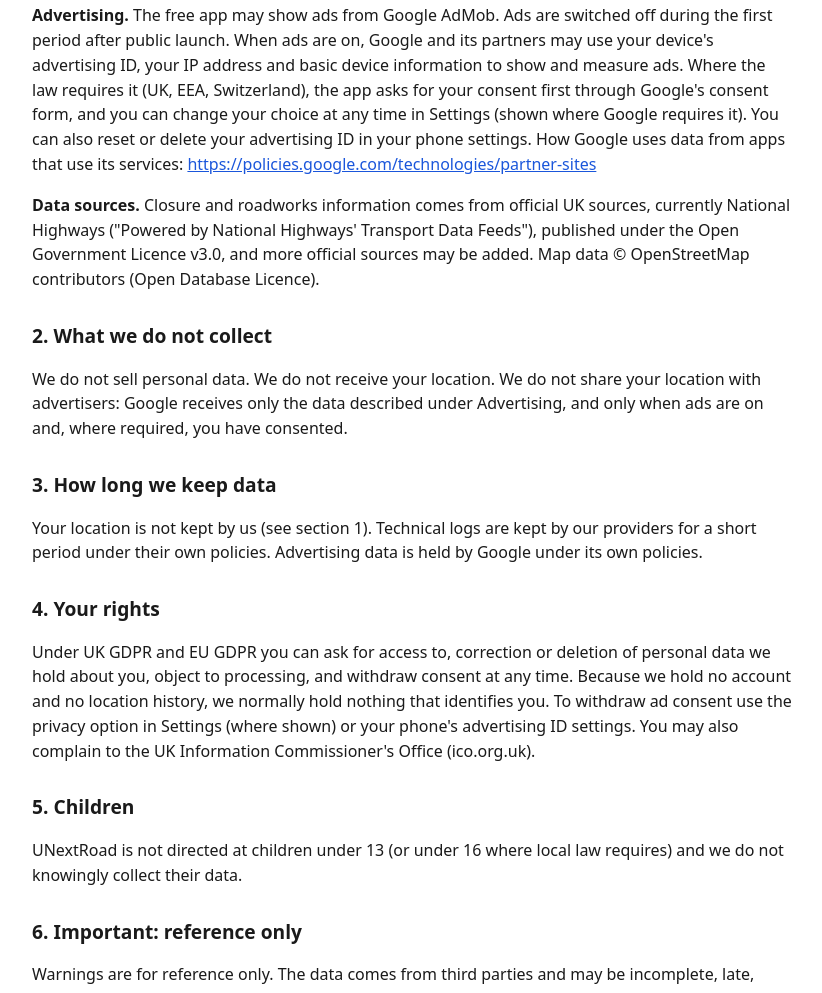
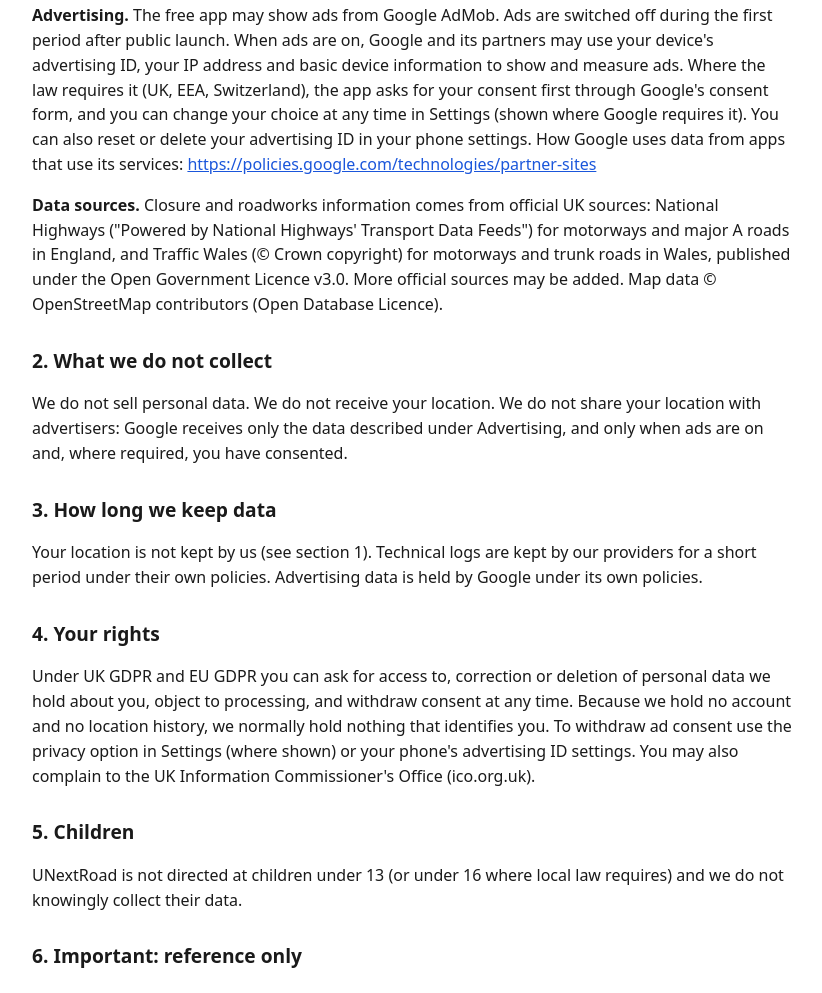
Before and after one commit to oldenoffice3d-art/eontar-app-pages, a plain HTML site: page unextroad/index.html in a window 1280 px wide. Shown: the part 752-1745 px from the top of the page, without its empty margins (228-1050 px from the left). Drawn offline with Linux system fonts and the light colour scheme.

Commit message:
UNextRoad policy: add Traffic Wales to the data sources
Co-Authored-By: Claude Sonnet 5.5 <noreply@anthropic.com>

```diff
--- a/unextroad/index.html
+++ b/unextroad/index.html
@@ -13,7 +13,7 @@
 <p><strong>Settings on your phone.</strong> Language and the voice on/off choice are saved only on your phone.</p>
 <p><strong>Accounts.</strong> UNextRoad has no accounts. We collect no name, email address, phone number, contacts, photos or payment data.</p>
 <p><strong>Advertising.</strong> The free app may show ads from Google AdMob. Ads are switched off during the first period after public launch. When ads are on, Google and its partners may use your device&#x27;s advertising ID, your IP address and basic device information to show and measure ads. Where the law requires it (UK, EEA, Switzerland), the app asks for your consent first through Google&#x27;s consent form, and you can change your choice at any time in Settings (shown where Google requires it). You can also reset or delete your advertising ID in your phone settings. How Google uses data from apps that use its services: <a href="https://policies.google.com/technologies/partner-sites">https://policies.google.com/technologies/partner-sites</a></p>
-<p><strong>Data sources.</strong> Closure and roadworks information comes from official UK sources, currently National Highways (&quot;Powered by National Highways&#x27; Transport Data Feeds&quot;), published under the Open Government Licence v3.0, and more official sources may be added. Map data © OpenStreetMap contributors (Open Database Licence).</p>
+<p><strong>Data sources.</strong> Closure and roadworks information comes from official UK sources: National Highways (&quot;Powered by National Highways&#x27; Transport Data Feeds&quot;) for motorways and major A roads in England, and Traffic Wales (&copy; Crown copyright) for motorways and trunk roads in Wales, published under the Open Government Licence v3.0. More official sources may be added. Map data &copy; OpenStreetMap contributors (Open Database Licence).</p>
 <h2>2. What we do not collect</h2>
 <p>We do not sell personal data. We do not receive your location. We do not share your location with advertisers: Google receives only the data described under Advertising, and only when ads are on and, where required, you have consented.</p>
 <h2>3. How long we keep data</h2>
```
